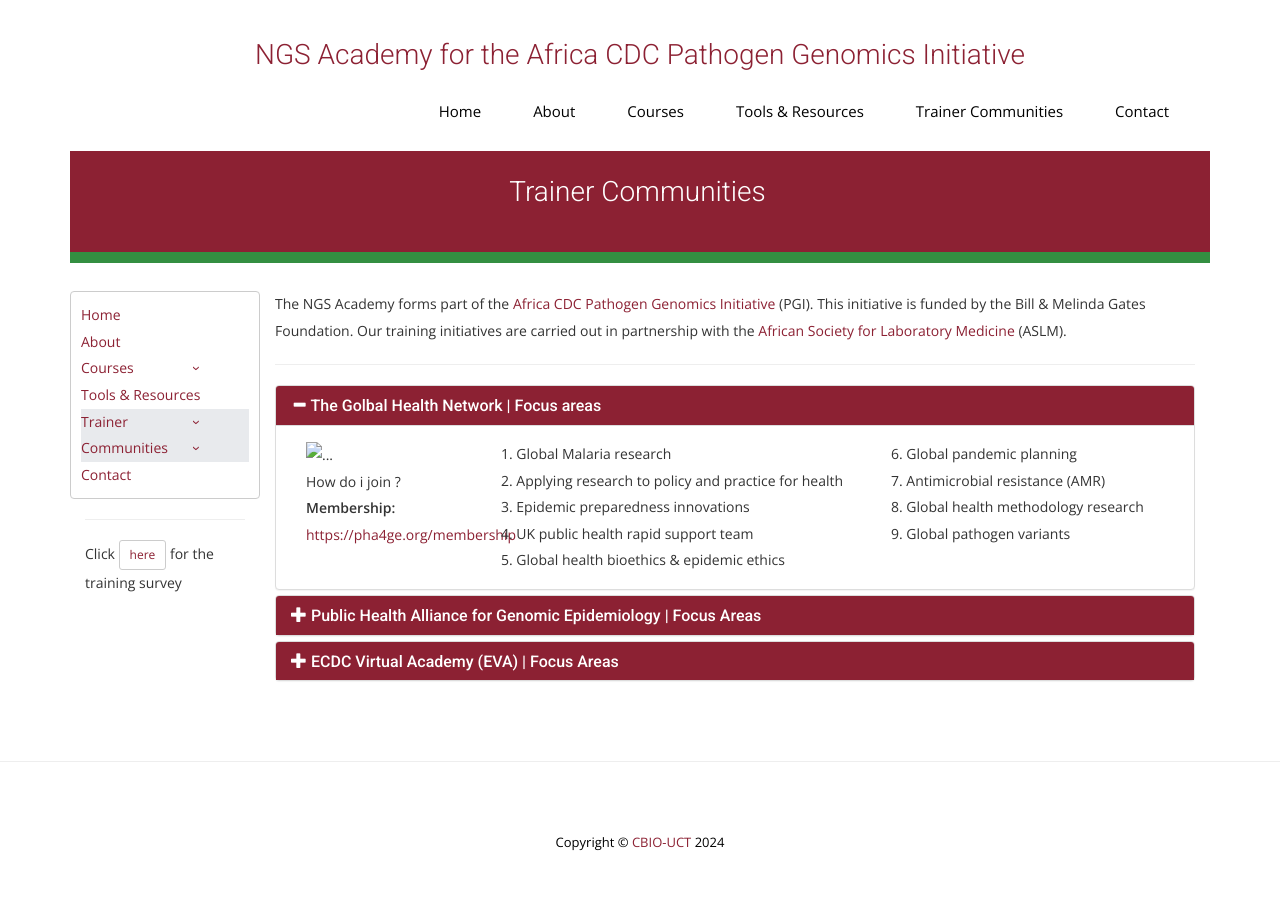
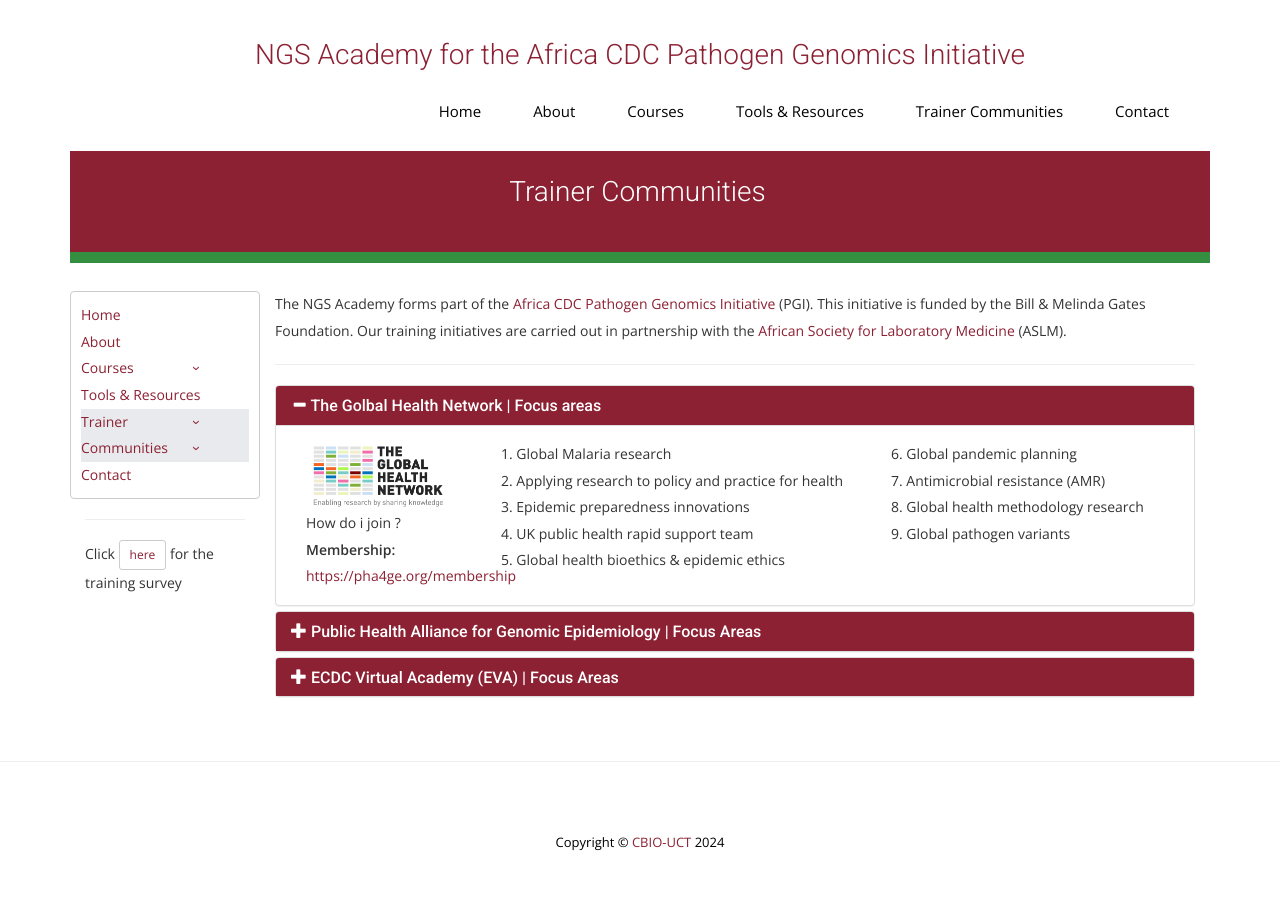
Before and after one commit to uct-cbio/ngs-academy, a Jekyll site: the page built from trainer_community.html, in a window 1280 px wide. Built offline with Jekyll 4.4.1, drawn with Linux system fonts in a browser that asks for light colours; nearby versions of some CDN libraries; some web fonts are replaced; library files that are not in the unit come from our copies; comment, search, counter and statistics services are not loaded.

Commit message:
added images to the trainer community page

```diff
--- a/trainer_community.html
+++ b/trainer_community.html
@@ -37,7 +37,7 @@
           <div class="row">
               <div class="col-sm-2">
                   <div class="p-3 border bg-light">
-                    <img alt="..." width="90%" src="{{ site.baseurl }}img/globalhealth.png"/>
+                    <img alt="..." width="90%" src="/ngs-academy/img/globalhealth.png"/>
                     <div class="card-footer bg-transparent border-success">How do i join ?<b>Membership:</b><br> <a href="https://pha4ge.org/membership/"
                     target="_blank">https://pha4ge.org/membership
                 </a>
@@ -87,7 +87,7 @@
         <div class="row">
             <div class="col-sm-2">
                 <div class="p-3 border bg-light">
-                  <img alt="..." width="120%" src="{{ site.baseurl }}img/phage-logo-jost-2-q9ekptyqmnek1cgj0oimkdlhuprtm9c3l1erny0z5s.png"/>
+                  <img alt="..." width="120%" src="/ngs-academy/img/phage-logo-jost-2-q9ekptyqmnek1cgj0oimkdlhuprtm9c3l1erny0z5s.png"/>
                 </div>
             </div>
             <div class="col-sm-4">
@@ -128,7 +128,7 @@
               <div class="row">
                   <div class="col-sm-2">
                       <div class="p-3 border bg-light">
-                        <img alt="..." width="70%" src="{{ site.baseurl }}img/ecdc.png"/>
+                        <img alt="..." width="70%" src="/ngs-academy/img/ecdc.png"/>
                         <div class="card-footer bg-transparent border-success">How do i join ?<br><b>Membership:</b> <a href="https://pha4ge.org/membership/"
                           target="_blank">https://eva.ecdc.europa.eu/
                       </a></div>
```
Also changed, not shown: other parts of trainer_community.html (+8 -0 lines).
